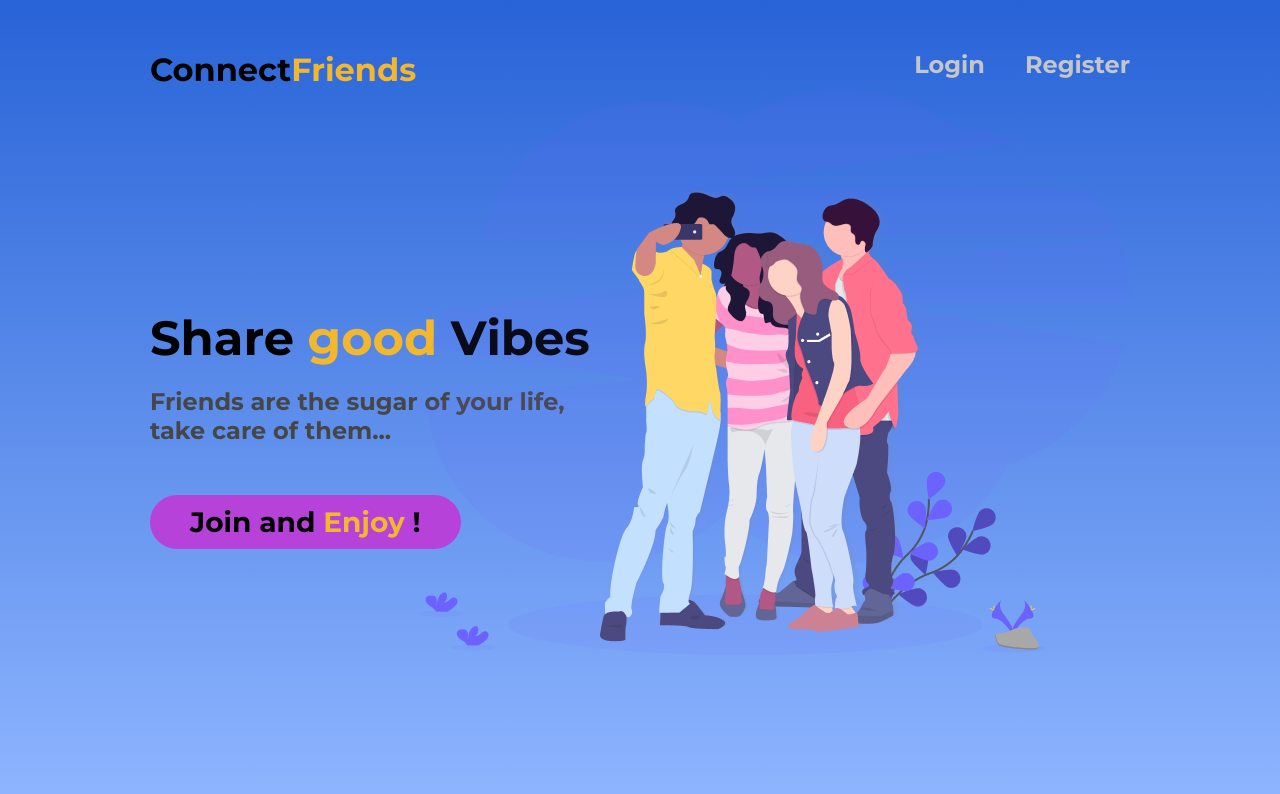
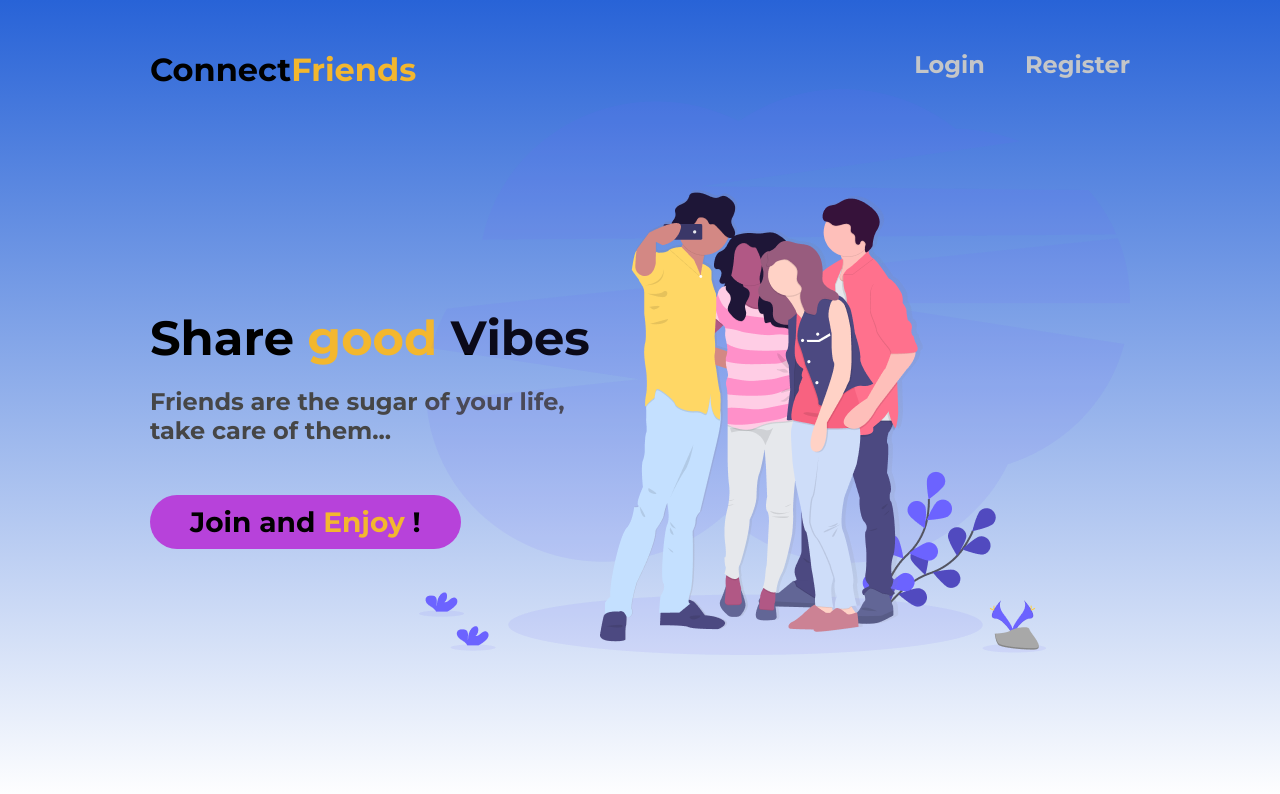
Before and after one commit to oussamajabbari/connect-friends, a React (Vite) app in the folder frontend/: page / in a window 1280 px wide. Shown: the top 794 px of the page. Built offline with nearby package versions, Linux system fonts and the light colour scheme.

Commit message:
main linear gradient

```diff
--- a/frontend/src/App.scss
+++ b/frontend/src/App.scss
@@ -2,7 +2,7 @@
 
 html {
     min-height: 100%;
-    background: linear-gradient(#2863D7, #8EB5FF);
+    background: linear-gradient(180deg, colors.$mariner 0%, rgba(142, 181, 255, 0.00) 100%);
     background-repeat: no-repeat;
     margin: 0 auto;
     font-family: 'Montserrat', sans-serif;
--- a/frontend/src/_colors.scss
+++ b/frontend/src/_colors.scss
@@ -8,3 +8,4 @@ $silver: #C4C4C4;
 $st-tropaz: #2A53A6;
 $lynch: #64738F;
 $matisse: #1F489A;
+$mariner: #2863D7;
```
